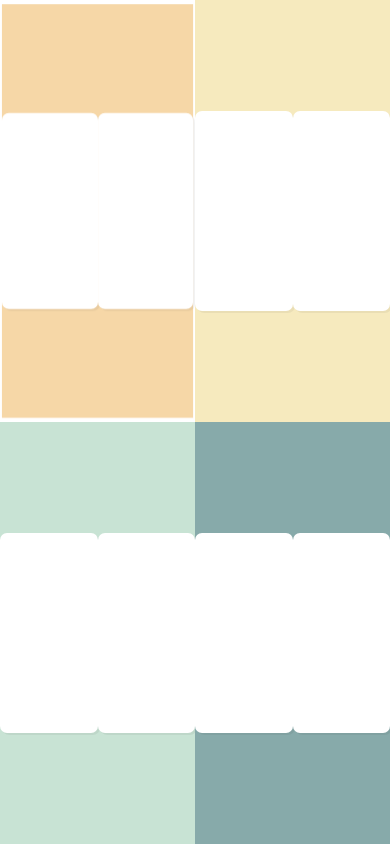
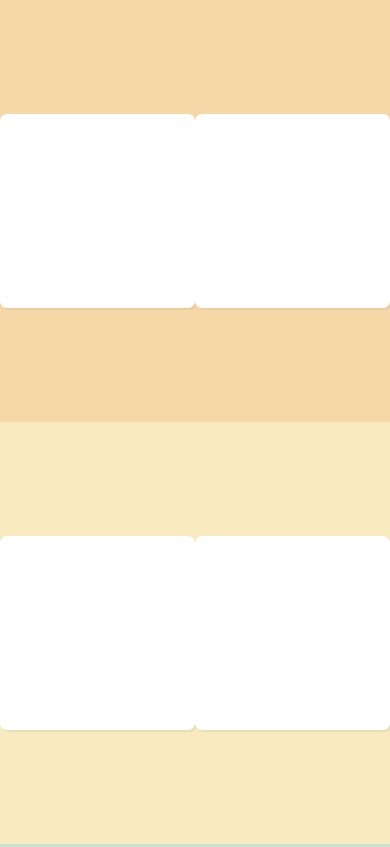
Before and after one commit to iamamaari/Colored-Rectangles, a plain HTML site: page index.html in a window 390 px wide. Shown: the top 847 px of the page. Drawn offline with Linux system fonts and the light colour scheme.

Commit message:
Now responsive

```diff
--- a/style.css
+++ b/style.css
@@ -7,17 +7,70 @@
 }
 
 body{
-    display: grid;
-    grid-template-columns: 50% 50%;
-    grid-template-rows: 50vh 50vh;
+    display: flex;
+    flex-direction: column;
+    justify-content: center;
 }
 
 .card{
-    transition: all 1s ease;
-    height: 100%;
+    height: max(50vh, 250px);
     width: 100%;
     display: flex;
     flex-direction: row;
+    justify-content: space-around;
+    align-items: center;
+    flex-wrap: wrap;
+
+}
+
+.card:hover{
+        transform: scaleX(0.95) scaleY(0.90);
+        transition: all 0.2s ease;
+}
+
+#card1{
+    background-color: #F6D7A7;
+
+}
+#card2{
+    background-color: #F6EABE;
+
+}
+#card3{
+    background-color: #C8E3D4;
+
+}
+#card4{
+    background-color: #87AAAA;
+
+}
+
+.mCard{
+    width: max(23vh, 25vw);
+    height: max(23vh, 25vw);
+    border-radius: 7px;
+    background-color: white;
+    box-shadow: 2px 2px rgba(0, 0, 0, 0.05);
+}
+
+@media (min-width: 600px){
+
+}
+
+@media (min-width: 1000px){
+    body{
+        background-color: white;
+        display: grid;
+        grid-template-columns: 50vw 50vw;
+        grid-template-rows: 50vh 50vh;
+
+    }
+    .card{
+        transition: all 1s ease;
+        height: 50vh;
+        width: 50vw;
+        display: flex;
+        flex-wrap: wrap;
         justify-content: space-around;
         align-items: center;
         transition: all 0.2s ease;
@@ -25,7 +78,7 @@ body{
     }
 
     .card:hover{
-    transform: scale(0.98);
+        transform: scaleX(0.95) scaleY(0.90);
         transition: all 0.2s ease;
     }
 
@@ -51,9 +104,10 @@ body{
     }
 
     .mCard{
-    height: 200px;
-    width: 200px;
+        width: min(23vh, 25vw);
+        height: min(23vh, 25vw);
         border-radius: 7px;
         background-color: white;
         box-shadow: 2px 2px rgba(0, 0, 0, 0.05);
     }
+}
```
Also changed, not shown: 1 other file. Lines whose indentation alone changed are shown as unchanged.
